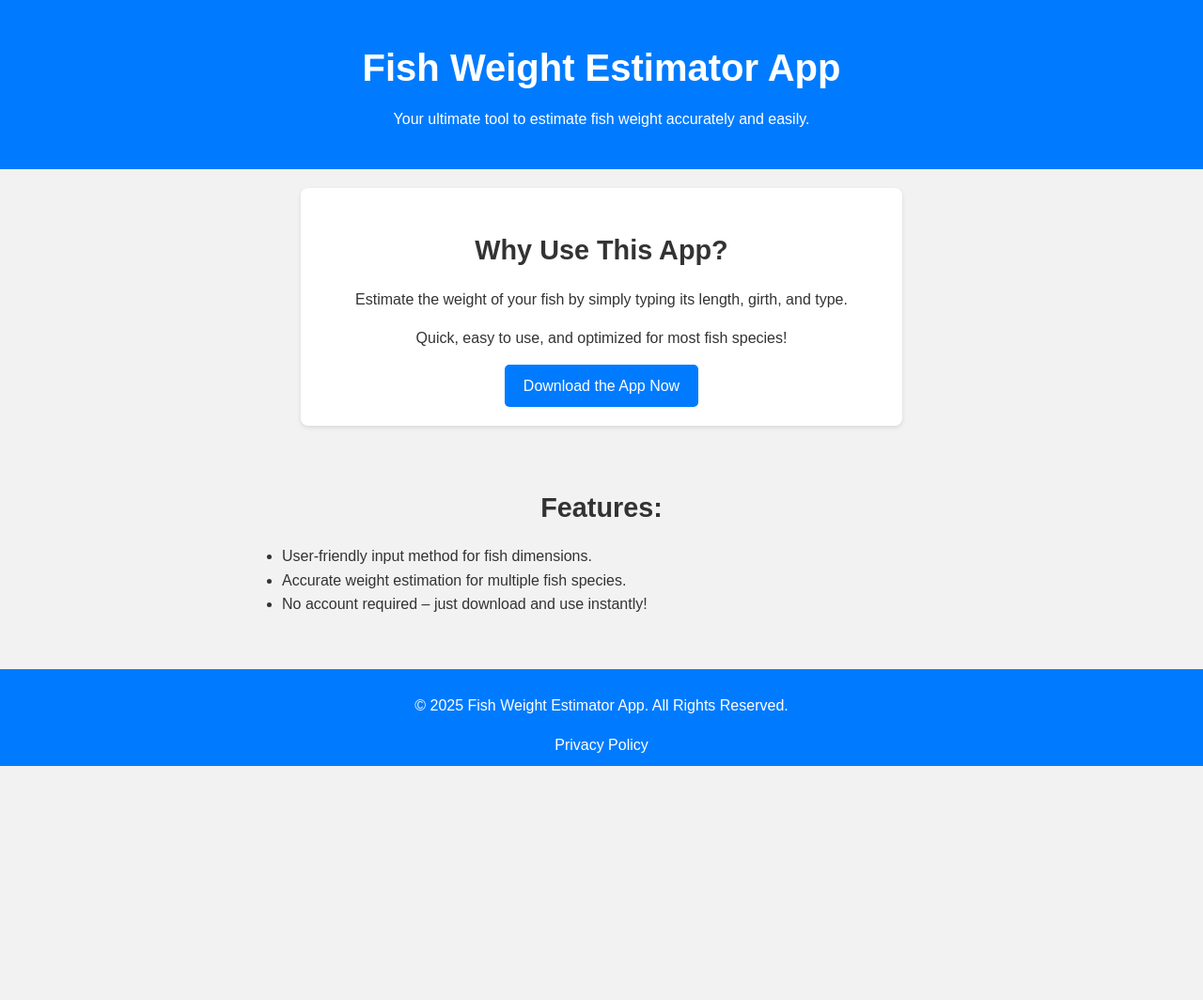
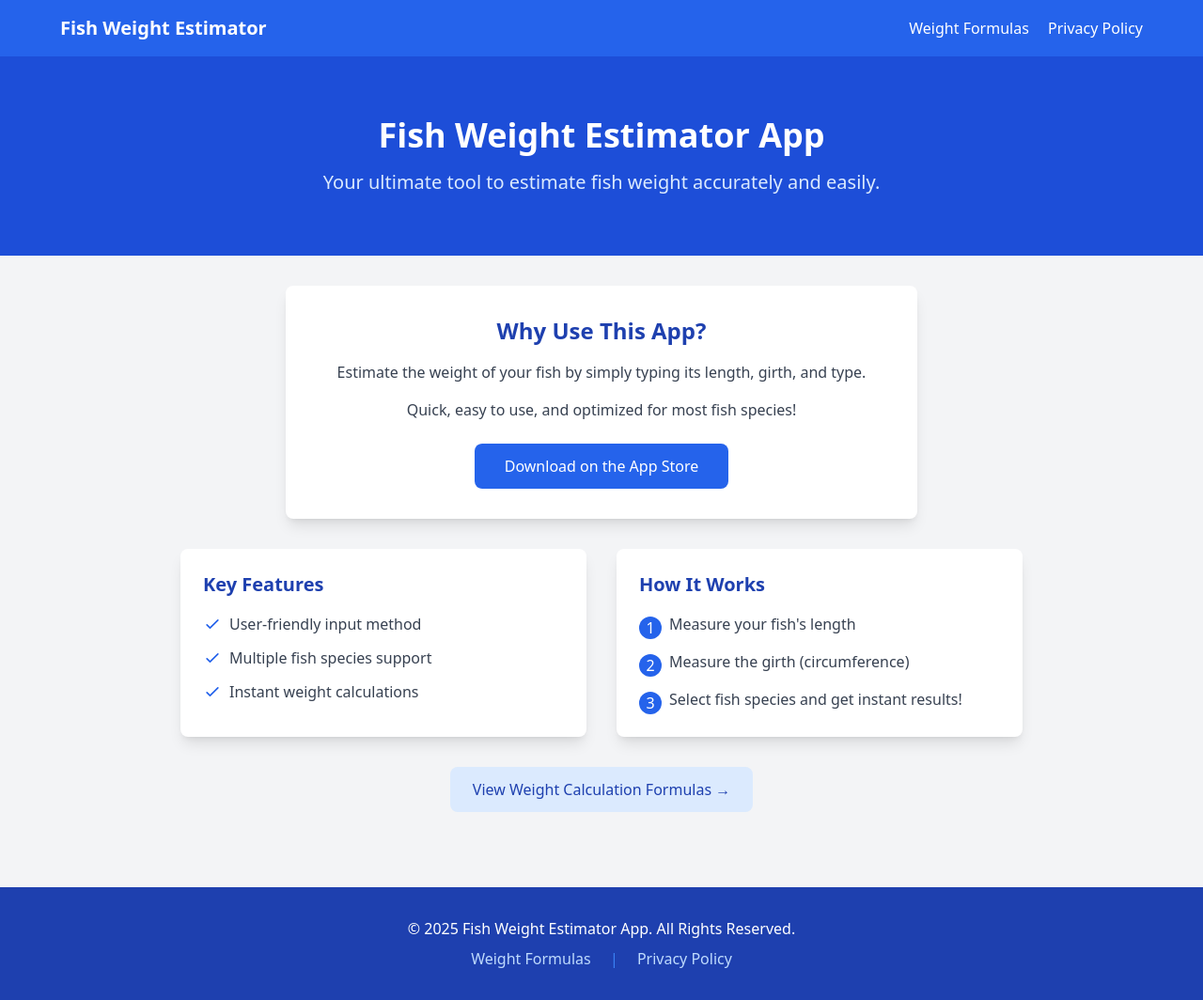
Before and after one commit to ten-technology/fish-weight-estimator-app, a plain HTML site: page index.html in a window 1280 px wide. Shown: the whole page at 94% size. Before the commit the page ends 815 px from the top, so only its background shows below. Drawn offline with nearby package versions, Linux system fonts and the light colour scheme.

Commit message:
updated all of the website

```diff
--- a/index.html
+++ b/index.html
@@ -5,35 +5,100 @@
     <meta name="viewport" content="width=device-width, initial-scale=1.0">
     <title>Fish Weight Estimator App</title>
     <meta name="description" content="Estimate the weight of your fish with our easy-to-use app!">
-    <link rel="stylesheet" href="styles.css">
+    <script src="https://cdn.tailwindcss.com"></script>
 </head>
-<body>
-    <header>
-        <h1>Fish Weight Estimator App</h1>
-        <p>Your ultimate tool to estimate fish weight accurately and easily.</p>
+<body class="bg-gray-100 min-h-screen flex flex-col">
+    <nav class="bg-blue-600 text-white p-4">
+        <div class="max-w-6xl mx-auto flex justify-between items-center">
+            <a href="index.html" class="text-xl font-bold">Fish Weight Estimator</a>
+            <div class="space-x-4">
+                <a href="formulas.html" class="hover:text-blue-200">Weight Formulas</a>
+                <a href="privacy-policy.html" class="hover:text-blue-200">Privacy Policy</a>
+            </div>
+        </div>
+    </nav>
+
+    <header class="bg-blue-700 text-white py-16 px-4">
+        <div class="max-w-4xl mx-auto text-center">
+            <h1 class="text-4xl font-bold mb-4">Fish Weight Estimator App</h1>
+            <p class="text-xl text-blue-100">Your ultimate tool to estimate fish weight accurately and easily.</p>
+        </div>
     </header>
 
-    <main>
-        <section class="hero-card">
-            <h2>Why Use This App?</h2>
-            <p>Estimate the weight of your fish by simply typing its length, girth, and type.</p>
-            <p>Quick, easy to use, and optimized for most fish species!</p>
-            <a href="https://apps.apple.com/app/idYOUR_APP_ID" class="btn">Download the App Now</a>
+    <main class="flex-grow container mx-auto px-4 py-8">
+        <section class="bg-white rounded-lg shadow-lg p-8 mb-8 max-w-2xl mx-auto text-center">
+            <h2 class="text-2xl font-bold mb-4 text-blue-800">Why Use This App?</h2>
+            <p class="mb-4 text-gray-700">Estimate the weight of your fish by simply typing its length, girth, and type.</p>
+            <p class="mb-6 text-gray-700">Quick, easy to use, and optimized for most fish species!</p>
+            <a href="https://apps.apple.com/app/idYOUR_APP_ID"
+               class="inline-block bg-blue-600 text-white px-8 py-3 rounded-lg hover:bg-blue-700 transition duration-300">
+                Download on the App Store
+            </a>
         </section>
 
-        <section class="features">
-            <h2>Features:</h2>
-            <ul>
-                <li>User-friendly input method for fish dimensions.</li>
-                <li>Accurate weight estimation for multiple fish species.</li>
-                <li>No account required – just download and use instantly!</li>
-            </ul>
+        <section class="grid md:grid-cols-2 gap-8 max-w-4xl mx-auto">
+            <div class="bg-white rounded-lg shadow-lg p-6">
+                <h2 class="text-xl font-bold mb-4 text-blue-800">Key Features</h2>
+                <ul class="space-y-3 text-gray-700">
+                    <li class="flex items-center">
+                        <svg class="w-5 h-5 text-blue-600 mr-2" fill="none" stroke="currentColor" viewBox="0 0 24 24">
+                            <path stroke-linecap="round" stroke-linejoin="round" stroke-width="2" d="M5 13l4 4L19 7"></path>
+                        </svg>
+                        User-friendly input method
+                    </li>
+                    <li class="flex items-center">
+                        <svg class="w-5 h-5 text-blue-600 mr-2" fill="none" stroke="currentColor" viewBox="0 0 24 24">
+                            <path stroke-linecap="round" stroke-linejoin="round" stroke-width="2" d="M5 13l4 4L19 7"></path>
+                        </svg>
+                        Multiple fish species support
+                    </li>
+                    <li class="flex items-center">
+                        <svg class="w-5 h-5 text-blue-600 mr-2" fill="none" stroke="currentColor" viewBox="0 0 24 24">
+                            <path stroke-linecap="round" stroke-linejoin="round" stroke-width="2" d="M5 13l4 4L19 7"></path>
+                        </svg>
+                        Instant weight calculations
+                    </li>
+                </ul>
+            </div>
+
+            <div class="bg-white rounded-lg shadow-lg p-6">
+                <h2 class="text-xl font-bold mb-4 text-blue-800">How It Works</h2>
+                <ol class="space-y-3 text-gray-700">
+                    <li class="flex items-start">
+                        <span class="bg-blue-600 text-white rounded-full w-6 h-6 flex items-center justify-center mr-2 mt-1">1</span>
+                        Measure your fish's length
+                    </li>
+                    <li class="flex items-start">
+                        <span class="bg-blue-600 text-white rounded-full w-6 h-6 flex items-center justify-center mr-2 mt-1">2</span>
+                        Measure the girth (circumference)
+                    </li>
+                    <li class="flex items-start">
+                        <span class="bg-blue-600 text-white rounded-full w-6 h-6 flex items-center justify-center mr-2 mt-1">3</span>
+                        Select fish species and get instant results!
+                    </li>
+                </ol>
+            </div>
+        </section>
+
+        <section class="mt-8 text-center">
+            <a href="formulas.html"
+               class="inline-block bg-blue-100 text-blue-800 px-6 py-3 rounded-lg hover:bg-blue-200 transition duration-300">
+                View Weight Calculation Formulas →
+            </a>
         </section>
     </main>
 
-    <footer>
-        <p>&copy; 2025 Fish Weight Estimator App. All Rights Reserved.</p>
-        <a href="privacy.html" class="footer-link">Privacy Policy</a>
+    <footer class="bg-blue-800 text-white py-8 mt-12">
+        <div class="max-w-6xl mx-auto px-4">
+            <div class="text-center">
+                <p class="mb-2">&copy; 2025 Fish Weight Estimator App. All Rights Reserved.</p>
+                <div class="space-x-4">
+                    <a href="formulas.html" class="text-blue-200 hover:text-white">Weight Formulas</a>
+                    <span class="text-blue-500">|</span>
+                    <a href="privacy.html" class="text-blue-200 hover:text-white">Privacy Policy</a>
+                </div>
+            </div>
+        </div>
     </footer>
 </body>
 </html>
```
Also changed, not shown: formulas.html (added, +103 -0 lines), privacy-policy.html (added, +58 -0 lines).
